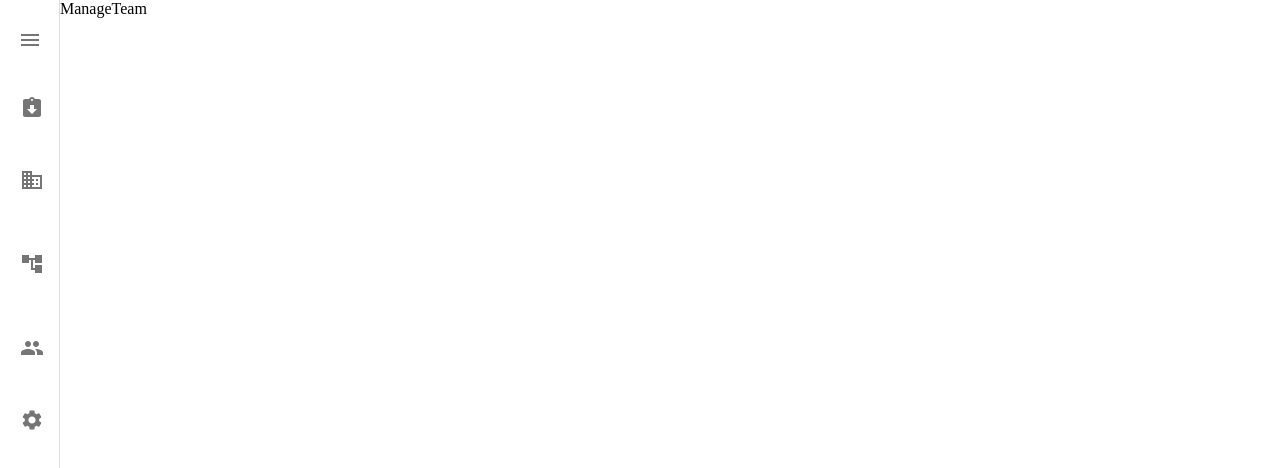
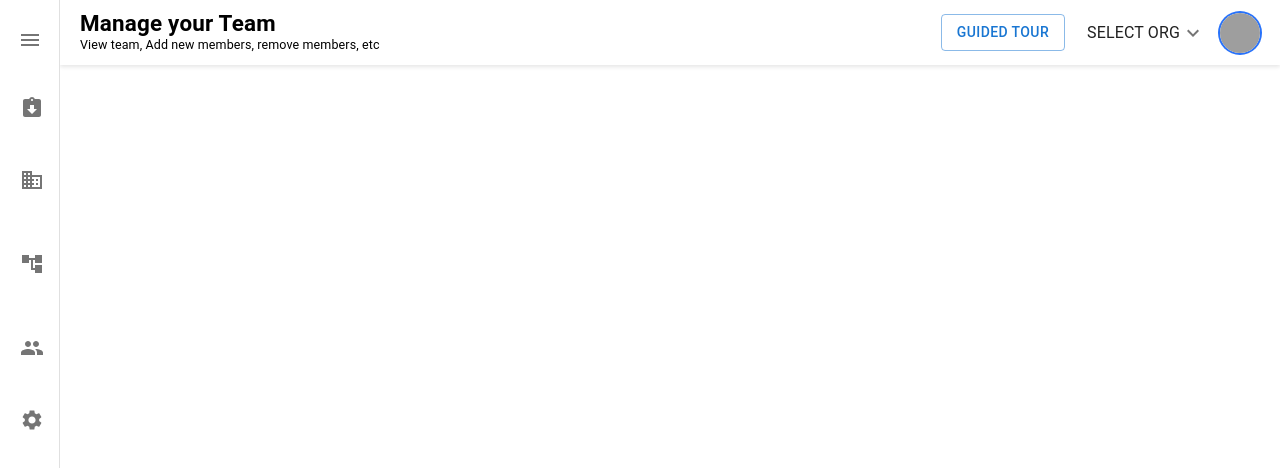
Before and after one commit to Surjendu-kar/Mind-Map-Clone, a React (Vite) app: page /team in a window 1280 px wide. Shown: the top 468 px of the page. Built offline with nearby package versions, Linux system fonts and the light colour scheme; grey boxes are pictures that could not be loaded.

Commit message:
Add Header

```diff
--- a/src/App.tsx
+++ b/src/App.tsx
@@ -1,7 +1,7 @@
 import { useEffect } from "react";
 import { Route, Routes, useNavigate, useLocation } from "react-router-dom";
 import { Box } from "@mui/material";
-import Navbar from "./components/Navbar/Navbar";
+import Sidebar from "./components/Sidebar/Sidebar";
 import ExploreChats from "./components/ExploreChats/ExploreChats";
 import BusinessLeads from "./components/BusinessLeads/BusinessLeads";
 import ViewMindMap from "./components/ViewMindMap/ViewMindMap";
@@ -20,8 +20,8 @@ const App = () => {
 
   return (
     <Box sx={{ display: "flex" }}>
-      <Navbar />
-      <Box component="main">
+      <Sidebar />
+      <Box component="main" width={"100%"}>
         <Routes>
           <Route path="/explore" element={<ExploreChats />} />
           <Route path="/leads" element={<BusinessLeads />} />
--- a/src/components/BusinessLeads/BusinessLeads.tsx
+++ b/src/components/BusinessLeads/BusinessLeads.tsx
@@ -1,5 +1,15 @@
+import { Box } from "@mui/material";
+import Header from "../Header/Header";
+
 function BusinessLeads() {
-  return <div>BusinessLeads</div>;
+  return (
+    <Box>
+      <Header
+        heading={"Leads for you"}
+        title={`Data of users who have shown interest in your products/services and have shared their contact details`}
+      />
+    </Box>
+  );
 }
 
 export default BusinessLeads;
--- a/src/components/ConfigureChatbot/ConfigureChatbot.tsx
+++ b/src/components/ConfigureChatbot/ConfigureChatbot.tsx
@@ -1,5 +1,15 @@
+import { Box } from "@mui/material";
+import Header from "../Header/Header";
+
 function ConfigureChatbot() {
-  return <div>ConfigureChatbot</div>;
+  return (
+    <Box>
+      <Header
+        heading={"Personalize the chatbot"}
+        title={`Customize the look & feel of the chatbot: colors, personality, chatbot name, logo, business actions, and much more!`}
+      />
+    </Box>
+  );
 }
 
 export default ConfigureChatbot;
--- a/src/components/ExploreChats/ExploreChats.tsx
+++ b/src/components/ExploreChats/ExploreChats.tsx
@@ -1,5 +1,15 @@
+import { Box } from "@mui/material";
+import Header from "../Header/Header";
+
 function ExploreChats() {
-  return <div>ExploreChats</div>;
+  return (
+    <Box>
+      <Header
+        heading={"User Chats"}
+        title={`Conversations of your website visitors are shown here`}
+      />
+    </Box>
+  );
 }
 
 export default ExploreChats;
--- /dev/null
+++ b/src/components/Header/Header.tsx
@@ -0,0 +1,109 @@
+import React from "react";
+import {
+  Box,
+  Button,
+  MenuItem,
+  Select,
+  Typography,
+  Avatar,
+  styled,
+} from "@mui/material";
+import KeyboardArrowDownIcon from "@mui/icons-material/KeyboardArrowDown";
+
+const MainContainer = styled(Box)(({ theme }) => ({
+  display: "flex",
+  justifyContent: "space-between",
+  alignItems: "center",
+  padding: "0 20px",
+  boxShadow: "0 2px 4px rgba(0,0,0,0.1)",
+  height: "65px",
+  [theme.breakpoints.down("lg")]: {},
+  [theme.breakpoints.down("md")]: {},
+  [theme.breakpoints.down("sm")]: {},
+}));
+
+const InfoContainer = styled(Box)(({ theme }) => ({
+  width: "35%",
+  [theme.breakpoints.down("lg")]: {},
+  [theme.breakpoints.down("md")]: {},
+  [theme.breakpoints.down("sm")]: {},
+}));
+
+const ActionsContainer = styled(Box)(({ theme }) => ({
+  display: "flex",
+  alignItems: "center",
+  gap: theme.spacing(1),
+  [theme.breakpoints.down("lg")]: {},
+  [theme.breakpoints.down("md")]: {},
+  [theme.breakpoints.down("sm")]: {},
+}));
+
+const Heading = styled(Typography)(({ theme }) => ({
+  fontSize: "1.4rem",
+  lineHeight: 1.167,
+  fontWeight: "bold",
+  [theme.breakpoints.down("lg")]: {},
+  [theme.breakpoints.down("md")]: {},
+  [theme.breakpoints.down("sm")]: {},
+}));
+
+const Title = styled(Typography)(({ theme }) => ({
+  fontSize: "0.7813rem",
+  [theme.breakpoints.down("lg")]: {},
+  [theme.breakpoints.down("md")]: {},
+  [theme.breakpoints.down("sm")]: {},
+}));
+
+const StyledSelect = styled(Select)(({ theme }) => ({
+  ".MuiOutlinedInput-notchedOutline": { border: 0 },
+  "&.Mui-focused .MuiOutlinedInput-notchedOutline": { border: 0 },
+  "&:hover .MuiOutlinedInput-notchedOutline": { border: 0 },
+  ".MuiSelect-select": { paddingRight: theme.spacing(4) },
+}));
+
+const StyledAvatar = styled(Avatar)(({ theme }) => ({
+  width: 40,
+  height: 40,
+  boxShadow: "0px 0px 0px 2px #2872fa",
+  [theme.breakpoints.down("lg")]: {},
+  [theme.breakpoints.down("md")]: {},
+  [theme.breakpoints.down("sm")]: {},
+}));
+
+interface HeaderProps {
+  heading: string;
+  title: string;
+  avatarSrc?: string;
+}
+
+const Header: React.FC<HeaderProps> = ({ heading, title, avatarSrc }) => {
+  return (
+    <MainContainer>
+      <InfoContainer>
+        <Heading>{heading}</Heading>
+        <Title>{title}</Title>
+      </InfoContainer>
+
+      <ActionsContainer>
+        <Button variant="outlined" color="primary">
+          GUIDED TOUR
+        </Button>
+        <StyledSelect
+          defaultValue="org"
+          size="small"
+          IconComponent={KeyboardArrowDownIcon}
+        >
+          <MenuItem value="org">SELECT ORG</MenuItem>
+        </StyledSelect>
+        <StyledAvatar
+          src={
+            "https://api.dicebear.com/5.x/micah/svg?seed=beyondchat@gmail.com"
+          }
+          alt="User Avatar"
+        />
+      </ActionsContainer>
+    </MainContainer>
+  );
+};
+
+export default Header;
--- a/src/components/ManageTeam/ManageTeam.tsx
+++ b/src/components/ManageTeam/ManageTeam.tsx
@@ -1,5 +1,15 @@
+import { Box } from "@mui/material";
+import Header from "../Header/Header";
+
 function ManageTeam() {
-  return <div>ManageTeam</div>;
+  return (
+    <Box>
+      <Header
+        heading={"Manage your Team"}
+        title={`View team, Add new members, remove members, etc`}
+      />
+    </Box>
+  );
 }
 
 export default ManageTeam;
--- a/src/components/Navbar/Navbar.tsx
+++ b/src/components/Sidebar/Sidebar.tsx
@@ -83,7 +83,7 @@ const StyledListItem = styled(Link)(({ theme }) => ({
   [theme.breakpoints.down("sm")]: {},
 }));
 
-const Navbar = () => {
+const Sidebar = () => {
   const [open, setOpen] = useState(false);
   // const location = useLocation();
 
@@ -147,4 +147,4 @@ const Navbar = () => {
   );
 };
 
-export default Navbar;
+export default Sidebar;
--- a/src/components/ViewMindMap/ViewMindMap.tsx
+++ b/src/components/ViewMindMap/ViewMindMap.tsx
@@ -1,5 +1,16 @@
+import { Box } from "@mui/material";
+import Header from "../Header/Header";
+
 function ViewMindMap() {
-  return <div>ViewMindMap</div>;
+  return (
+    <Box>
+      <Header
+        heading={"Chatbot Mind Map"}
+        title={`This is the brain and the memory of the chatbot. You can add, edit and
+          analyse the source data being used to answer user queries from here`}
+      />
+    </Box>
+  );
 }
 
 export default ViewMindMap;
--- a/src/index.css
+++ b/src/index.css
@@ -1,5 +1,8 @@
+@import url("https://fonts.googleapis.com/css2?family=Poppins:ital,wght@0,100;0,200;0,300;0,400;0,500;0,600;0,700;0,800;0,900;1,100;1,200;1,300;1,400;1,500;1,600;1,700;1,800;1,900&display=swap");
+
 * {
   margin: 0;
   padding: 0;
   box-sizing: border-box;
+  font-family: "Poppins", sans-serif;
 }
```
